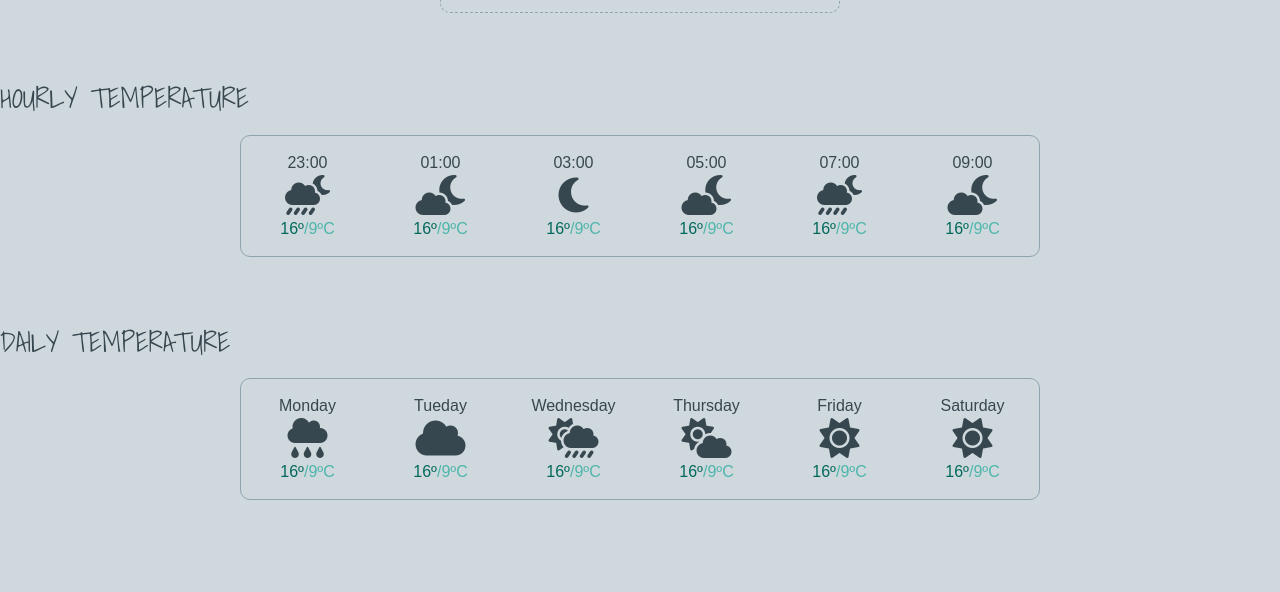
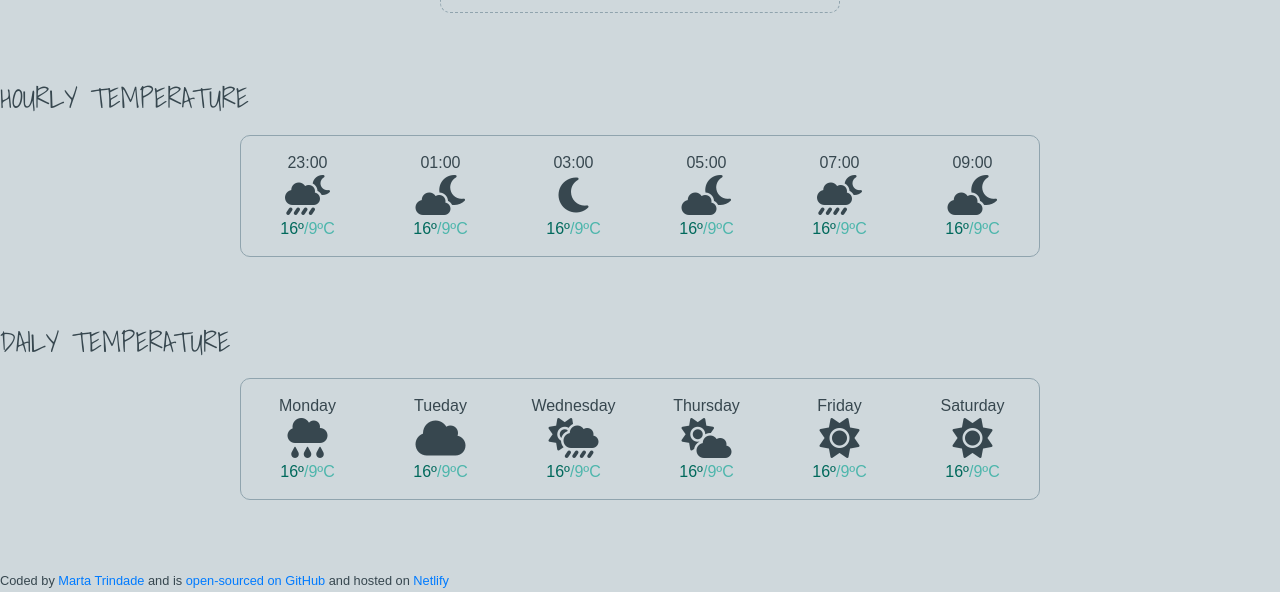
Before and after one commit to MartaTrindade/Vanilla-Weather-App, a plain HTML site: page index.html in a window 1280 px wide. Shown: the part 411-1003 px from the top of the page. Before the commit the page ends 979 px from the top, so only its background shows below. Drawn offline with nearby package versions, Linux system fonts and the light colour scheme; no server answers; a web font is replaced by a local one.

Commit message:
Add footer Coded by

```diff
--- a/index.html
+++ b/index.html
@@ -123,6 +123,12 @@
     </div>
     <br />
     <br />
+    <footer>
+      <small>Coded by <a href="https://www.linkedin.com/in/marta-trindade-ap/" class="refLindedin" target="blank">Marta Trindade</a>
+        and is <a href="https://github.com/MartaTrindade/Weather-App_SheCodes" class="refGithub" target="blank">open-sourced on GitHub</a>
+        and hosted on <a href="https://www.netlify.com/" class="refHost" target="blank">Netlify</a>
+      </small>
+   </footer>
 
     <script src="src/script.js"></script>
   </body>
```
